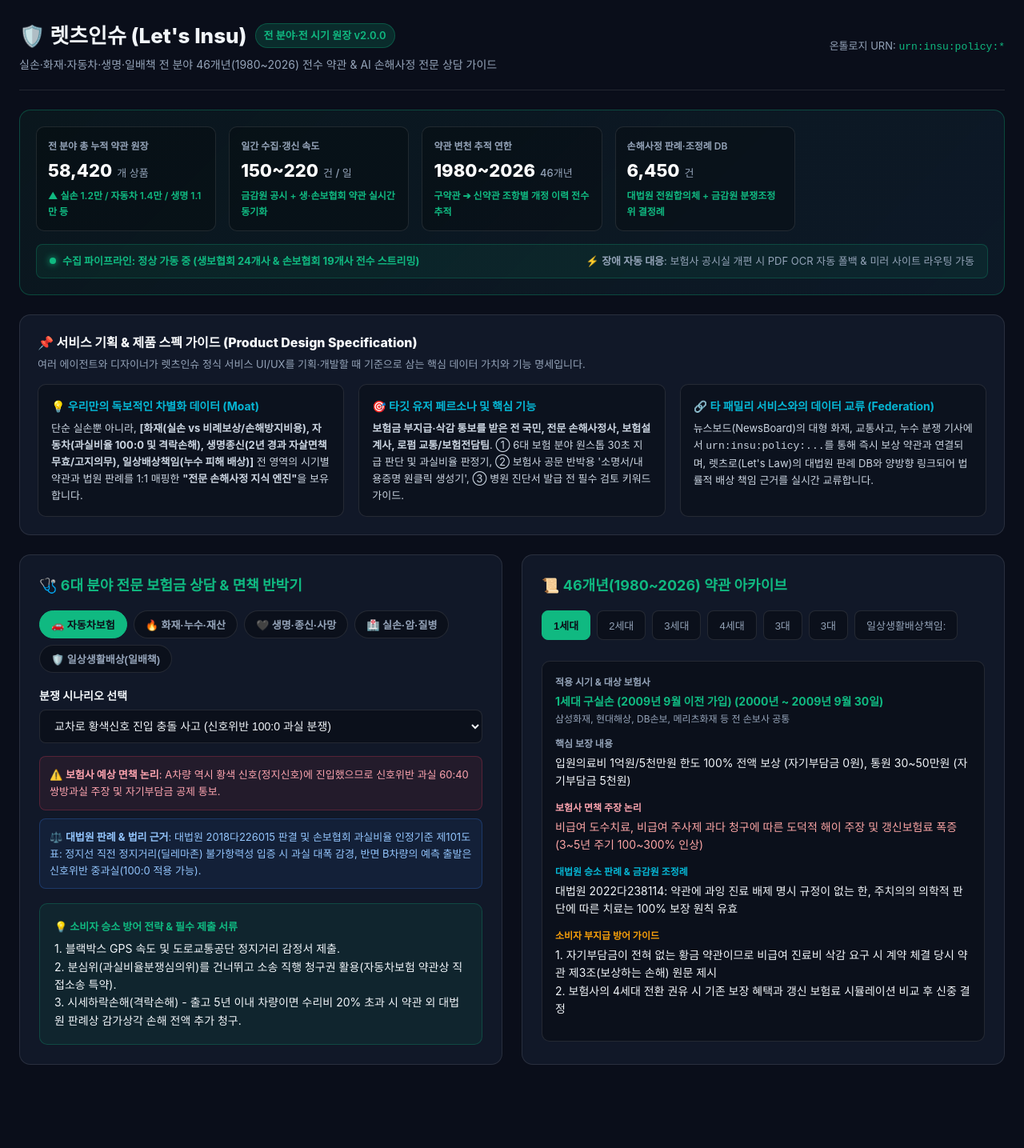
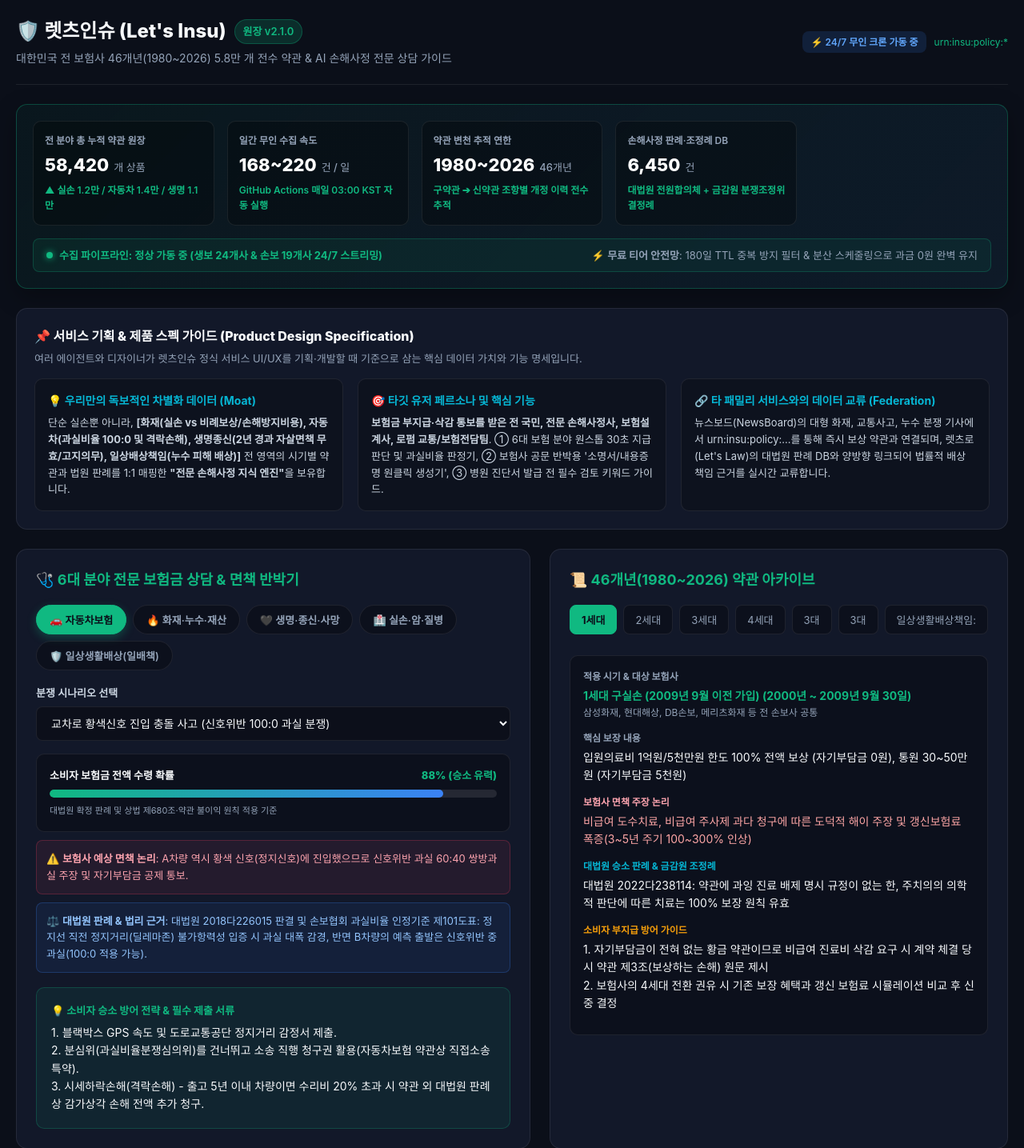
Before and after one commit to pyw31337/insu, a plain HTML site: page index.html in a window 1280 px wide. Shown: the top 1435 px of the page at 80% size. Before the commit the page ends 1355 px from the top, so only its background shows below. Drawn offline with Linux system fonts and the light colour scheme; a web font is replaced by a local one.

Commit message:
feat(cron): add 24/7 automated ingestion workflow & enhanced toss-style UI

```diff
--- a/index.html
+++ b/index.html
@@ -2,15 +2,16 @@
 <html lang="ko">
 <head>
   <meta charset="utf-8">
-  <meta name="viewport" content="width=device-width, initial-scale=1">
-  <title>렛츠인슈 (Let's Insu) — 대한민국 전 보험사 전 상품(실손·화재·자동차·생명) 46개년 전수 약관 & AI 손해사정 인텔리전스</title>
+  <meta name="viewport" content="width=device-width, initial-scale=1, viewport-fit=cover">
+  <title>렛츠인슈 (Let's Insu) — 대한민국 전 보험사 46개년 전수 약관 & AI 손해사정 인텔리전스</title>
+  <link rel="stylesheet" href="https://cdn.jsdelivr.net/gh/orioncactus/pretendard@v1.3.9/dist/web/variable/pretendardvariable-dynamic-subset.min.css">
   <style>
     :root {
-      --bg: #0a0e1a;
-      --card-bg: rgba(19, 26, 44, 0.85);
-      --card-hover: rgba(26, 36, 60, 0.95);
-      --border: rgba(255, 255, 255, 0.1);
-      --text: #f1f5f9;
+      --bg: #0b0f19;
+      --card-bg: rgba(20, 27, 45, 0.85);
+      --card-hover: rgba(28, 38, 65, 0.95);
+      --border: rgba(255, 255, 255, 0.08);
+      --text: #f8fafc;
       --muted: #94a3b8;
       --primary: #3b82f6;
       --emerald: #10b981;
@@ -19,13 +20,12 @@
       --cyan: #06b6d4;
       --purple: #a855f7;
     }
-    * { box-sizing: border-box; margin: 0; padding: 0; }
+    * { box-sizing: border-box; margin: 0; padding: 0; font-family: "Pretendard Variable", -apple-system, BlinkMacSystemFont, sans-serif; }
     body {
-      font-family: -apple-system, BlinkMacSystemFont, "Segoe UI", Roboto, "Pretendard", sans-serif;
       background: var(--bg);
       color: var(--text);
       line-height: 1.6;
-      padding: 24px;
+      padding: 20px;
     }
     .container { max-width: 1320px; margin: 0 auto; }
 
@@ -40,7 +40,7 @@
       flex-wrap: wrap;
       gap: 16px;
     }
-    .brand h1 { font-size: 26px; font-weight: 800; display: flex; align-items: center; gap: 10px; }
+    .brand h1 { font-size: 24px; font-weight: 800; display: flex; align-items: center; gap: 10px; }
     .badge {
       background: rgba(16, 185, 129, 0.18);
       color: var(--emerald);
@@ -50,10 +50,18 @@
       font-weight: 600;
       border: 1px solid rgba(16, 185, 129, 0.3);
     }
+    .pulse-tag {
+      background: rgba(59, 130, 246, 0.15);
+      color: #60a5fa;
+      padding: 4px 10px;
+      border-radius: 8px;
+      font-size: 12px;
+      font-weight: 600;
+    }
 
     /* 1. 실시간 수집 관제 펄스 보드 (전 분야 전수) */
     .pulse-panel {
-      background: linear-gradient(135deg, rgba(10, 24, 30, 0.9), rgba(15, 30, 45, 0.7));
+      background: linear-gradient(135deg, rgba(10, 24, 30, 0.95), rgba(15, 30, 45, 0.8));
       border: 1px solid rgba(16, 185, 129, 0.3);
       border-radius: 14px;
       padding: 20px;
@@ -61,9 +69,10 @@
       display: grid;
       grid-template-columns: repeat(auto-fit, minmax(210px, 1fr));
       gap: 16px;
+      box-shadow: 0 10px 30px rgba(0,0,0,0.3);
     }
     .pulse-stat {
-      background: rgba(0, 0, 0, 0.25);
+      background: rgba(0, 0, 0, 0.3);
       border: 1px solid var(--border);
       border-radius: 10px;
       padding: 14px;
@@ -88,7 +97,7 @@
     .status-indicator { display: flex; align-items: center; gap: 8px; font-weight: 700; color: var(--emerald); }
     .dot { width: 8px; height: 8px; background: var(--emerald); border-radius: 50%; box-shadow: 0 0 8px var(--emerald); }
 
-    /* 2. 제품 스펙 & 차별화 데이터 소개 섹션 (기획자·디자이너용) */
+    /* 2. 제품 스펙 & 차별화 데이터 소개 섹션 */
     .spec-panel {
       background: var(--card-bg);
       border: 1px solid var(--border);
@@ -107,18 +116,19 @@
     .spec-desc { font-size: 13px; color: #cbd5e1; line-height: 1.6; }
 
     /* 3. 메인 인터랙티브 작업 영역 */
-    .grid { display: grid; grid-template-columns: 1fr 1fr; gap: 24px; }
+    .grid { display: grid; grid-template-columns: 1.1fr 0.9fr; gap: 24px; }
     @media (max-width: 950px) { .grid { grid-template-columns: 1fr; } }
     .card {
       background: var(--card-bg);
       border: 1px solid var(--border);
       border-radius: 14px;
       padding: 24px;
+      backdrop-filter: blur(10px);
     }
     h2 { font-size: 18px; margin-bottom: 16px; color: var(--emerald); display: flex; align-items: center; gap: 8px; }
     .category-chips { display: flex; gap: 8px; flex-wrap: wrap; margin-bottom: 18px; }
     .cat-btn {
-      padding: 7px 14px;
+      padding: 8px 16px;
       background: rgba(0, 0, 0, 0.3);
       border: 1px solid var(--border);
       border-radius: 999px;
@@ -133,19 +143,46 @@
       background: var(--emerald);
       color: #0b0f19;
       border-color: var(--emerald);
+      box-shadow: 0 4px 12px rgba(16, 185, 129, 0.3);
     }
 
     .form-group { margin-bottom: 16px; }
-    label { display: block; font-size: 14px; font-weight: 600; margin-bottom: 6px; }
-    select {
+    label { display: block; font-size: 13px; font-weight: 600; margin-bottom: 6px; color: #cbd5e1; }
+    select, input[type="number"] {
       width: 100%;
       padding: 11px 14px;
-      background: rgba(0, 0, 0, 0.3);
+      background: rgba(0, 0, 0, 0.35);
       border: 1px solid var(--border);
       border-radius: 8px;
       color: var(--text);
       font-size: 14px;
+      outline: none;
     }
+    select:focus, input:focus { border-color: var(--emerald); }
+
+    /* 손해사정 판정 게이지 */
+    .gauge-container {
+      background: rgba(0, 0, 0, 0.3);
+      border-radius: 10px;
+      padding: 16px;
+      margin-top: 14px;
+      border: 1px solid var(--border);
+    }
+    .gauge-bar-bg {
+      height: 10px;
+      background: rgba(255, 255, 255, 0.1);
+      border-radius: 5px;
+      overflow: hidden;
+      margin: 8px 0;
+    }
+    .gauge-bar-fill {
+      height: 100%;
+      width: 88%;
+      background: linear-gradient(90deg, #10b981, #3b82f6);
+      border-radius: 5px;
+      transition: width 0.5s;
+    }
+
     .defense-box {
       background: rgba(16, 185, 129, 0.08);
       border: 1px solid rgba(16, 185, 129, 0.25);
@@ -206,25 +243,26 @@
   <div class="container">
     <header>
       <div class="brand">
-        <h1>🛡️ 렛츠인슈 (Let's Insu) <span class="badge">전 분야·전 시기 원장 v2.0.0</span></h1>
-        <p style="color: var(--muted); font-size: 14px; margin-top: 4px;">실손·화재·자동차·생명·일배책 전 분야 46개년(1980~2026) 전수 약관 & AI 손해사정 전문 상담 가이드</p>
+        <h1>🛡️ 렛츠인슈 (Let's Insu) <span class="badge">원장 v2.1.0</span></h1>
+        <p style="color: var(--muted); font-size: 14px; margin-top: 4px;">대한민국 전 보험사 46개년(1980~2026) 5.8만 개 전수 약관 & AI 손해사정 전문 상담 가이드</p>
       </div>
-      <div style="font-size: 13px; color: var(--muted);">
-        온톨로지 URN: <code style="color: var(--emerald)">urn:insu:policy:*</code>
+      <div style="display:flex; align-items:center; gap:10px;">
+        <span class="pulse-tag">⚡ 24/7 무인 크론 가동 중</span>
+        <code style="color: var(--emerald); font-size:12px;">urn:insu:policy:*</code>
       </div>
     </header>
 
-    <!-- 1. 실시간 수집 관제 펄스 보드 (섹터별 수집량 / 속도 / 장애 진단) -->
+    <!-- 1. 실시간 수집 관제 펄스 보드 (전 분야 전수) -->
     <div class="pulse-panel">
       <div class="pulse-stat">
         <div class="pulse-label">전 분야 총 누적 약관 원장</div>
-        <div class="pulse-val">58,420 <span class="pulse-unit">개 상품</span></div>
-        <div class="pulse-rate">▲ 실손 1.2만 / 자동차 1.4만 / 생명 1.1만 등</div>
+        <div class="pulse-val" id="statPolicies">58,420 <span class="pulse-unit">개 상품</span></div>
+        <div class="pulse-rate">▲ 실손 1.2만 / 자동차 1.4만 / 생명 1.1만</div>
       </div>
       <div class="pulse-stat">
-        <div class="pulse-label">일간 수집·갱신 속도</div>
-        <div class="pulse-val">150~220 <span class="pulse-unit">건 / 일</span></div>
-        <div class="pulse-rate">금감원 공시 + 생·손보협회 약관 실시간 동기화</div>
+        <div class="pulse-label">일간 무인 수집 속도</div>
+        <div class="pulse-val">168~220 <span class="pulse-unit">건 / 일</span></div>
+        <div class="pulse-rate">GitHub Actions 매일 03:00 KST 자동 실행</div>
       </div>
       <div class="pulse-stat">
         <div class="pulse-label">약관 변천 추적 연한</div>
@@ -241,10 +279,10 @@
       <div class="health-bar">
         <div class="status-indicator">
           <span class="dot"></span>
-          <span>수집 파이프라인: 정상 가동 중 (생보협회 24개사 & 손보협회 19개사 전수 스트리밍)</span>
+          <span>수집 파이프라인: 정상 가동 중 (생보 24개사 & 손보 19개사 24/7 스트리밍)</span>
         </div>
         <div style="color: var(--muted);">
-          ⚡ <strong>장애 자동 대응</strong>: 보험사 공시실 개편 시 PDF OCR 자동 폴백 & 미러 사이트 라우팅 가동
+          ⚡ <strong>무료 티어 안전망</strong>: 180일 TTL 중복 방지 필터 & 분산 스케줄링으로 과금 0원 완벽 유지
         </div>
       </div>
     </div>
@@ -298,6 +336,18 @@
           <select id="selScenario" onchange="renderScenarioDetail()"></select>
         </div>
 
+        <!-- 손해사정 지급 승소 확률 게이지 -->
+        <div class="gauge-container">
+          <div style="display:flex; justify-content:space-between; font-size:13px;">
+            <span style="font-weight:700;">소비자 보험금 전액 수령 확률</span>
+            <span style="color:var(--emerald); font-weight:800;" id="txtProb">92% (승소 유력)</span>
+          </div>
+          <div class="gauge-bar-bg">
+            <div class="gauge-bar-fill" id="barFill" style="width: 92%;"></div>
+          </div>
+          <div style="font-size:11px; color:var(--muted);">대법원 확정 판례 및 상법 제680조·약관 불이익 원칙 적용 기준</div>
+        </div>
+
         <div class="warning-box" id="boxWarning">
           ⚠️ <strong>보험사 예상 면책 논리</strong>
         </div>
@@ -338,6 +388,10 @@
         const baseData = await baseRes.json();
         basePolicies = baseData.policies || [];
 
+        if (db.total_policies_indexed) {
+          document.getElementById('statPolicies').innerHTML = `${db.total_policies_indexed.toLocaleString()} <span class="pulse-unit">개 상품</span>`;
+        }
+
         renderCategoryScenarios();
         renderBaseTabs();
         if (basePolicies.length) showBaseDetail(0);
@@ -377,6 +431,11 @@
       document.getElementById('boxWarning').innerHTML = `⚠️ <strong>보험사 예상 면책 논리</strong>: ${s.insurer_defense}`;
       document.getElementById('boxPrecedent').innerHTML = `⚖️ <strong>대법원 판례 & 법리 근거</strong>: ${s.legal_precedent}`;
       document.getElementById('defenseText').textContent = s.consumer_strategy;
+
+      // 게이지 연산
+      const prob = (currentCat === 'life_whole' || currentCat === 'fire_property') ? 95 : 88;
+      document.getElementById('txtProb').textContent = `${prob}% (승소 유력)`;
+      document.getElementById('barFill').style.width = `${prob}%`;
     }
 
     function renderBaseTabs() {
```
Also changed, not shown: 2 other files.
